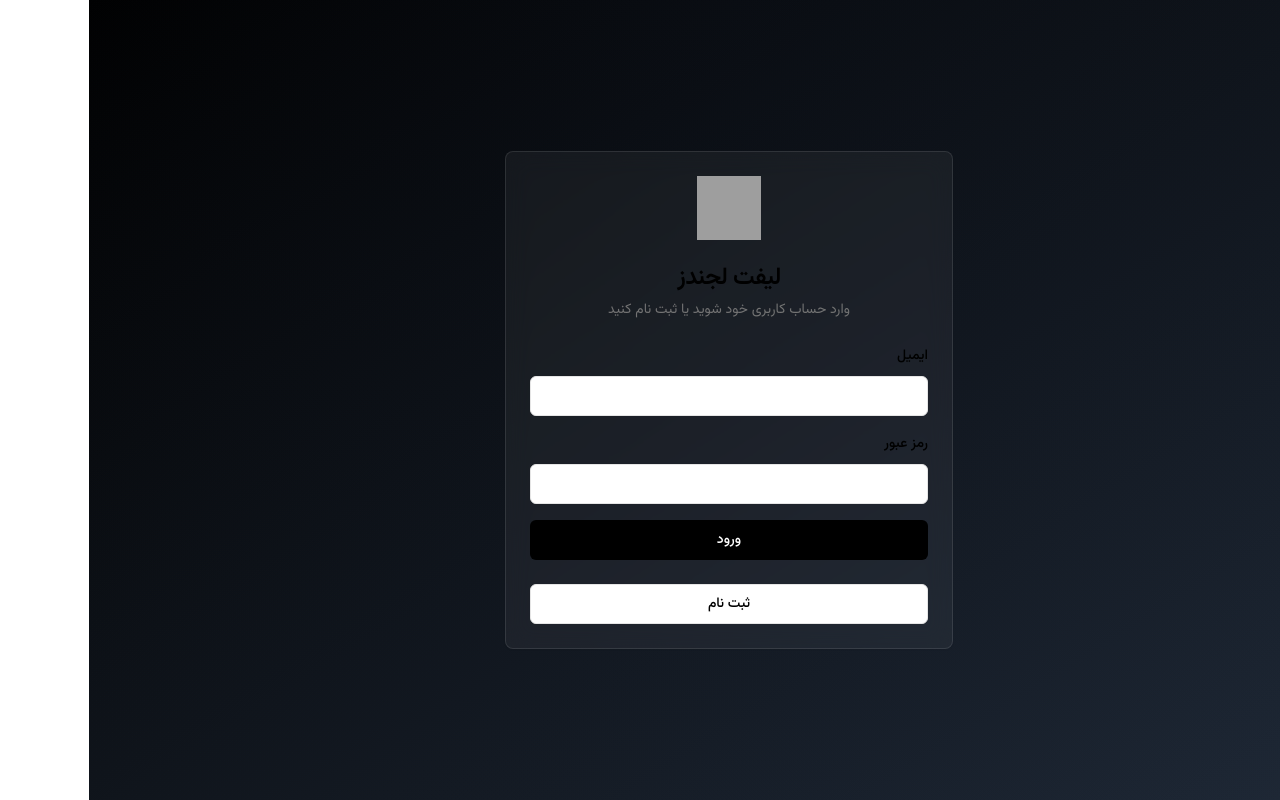
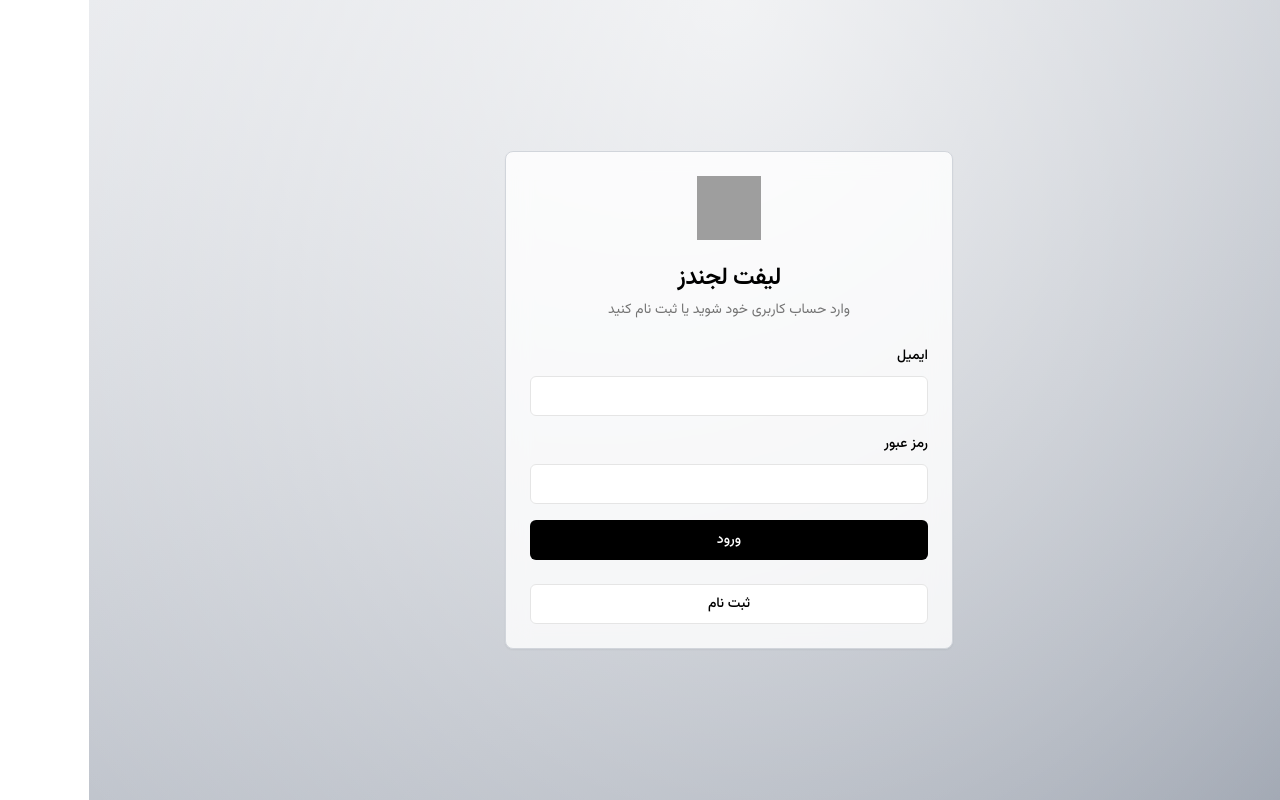
Before and after one commit to atakamran/liftlegends, a React (Vite) app: page /login in a window 1280 px wide. Built offline with nearby package versions, Linux system fonts and the light colour scheme; grey boxes are pictures that could not be loaded.

Commit message:
login background white

```diff
--- a/package.json
+++ b/package.json
@@ -48,7 +48,7 @@
     "class-variance-authority": "^0.7.1",
     "clsx": "^2.1.1",
     "cmdk": "^1.0.0",
-    "date-fns": "^4.1.0",
+    "date-fns": "^3.6.0",
     "embla-carousel-react": "^8.3.0",
     "framer-motion": "^12.6.3",
     "input-otp": "^1.2.4",
@@ -70,6 +70,7 @@
   },
   "devDependencies": {
     "@eslint/js": "^9.9.0",
+    "@swc/core": "^1.11.18",
     "@tailwindcss/typography": "^0.5.15",
     "@types/node": "^22.5.5",
     "@types/react": "^18.3.3",
--- a/src/pages/Login.tsx
+++ b/src/pages/Login.tsx
@@ -1,4 +1,3 @@
-
 import React, { useState } from "react";
 import { useNavigate } from "react-router-dom";
 import { Button } from "@/components/ui/button";
@@ -80,9 +79,9 @@ const Login = () => {
   };
 
   return (
-    <div className="flex min-h-screen items-center justify-center bg-gradient-to-br from-black to-gray-800 p-4">
-      <div className="absolute inset-0 bg-[radial-gradient(ellipse_at_top,_var(--tw-gradient-stops))] from-gray-900/20 to-transparent pointer-events-none"></div>
-      <Card className="w-full max-w-md glass-container bg-white/5 backdrop-blur-md border-white/10">
+    <div className="flex min-h-screen items-center justify-center bg-gradient-to-br from-gray-200 to-gray-400 p-4">
+      <div className="absolute inset-0 bg-[radial-gradient(ellipse_at_top,_var(--tw-gradient-stops))] from-white/70 to-transparent pointer-events-none"></div>
+      <Card className="w-full max-w-md glass-container bg-white/80 backdrop-blur-md border-gray-300">
         <CardHeader className="text-center">
           <div className="flex justify-center mb-4">
             <img
```
Also changed, not shown: 1 other file (tests, documents, lock files or other folders).
